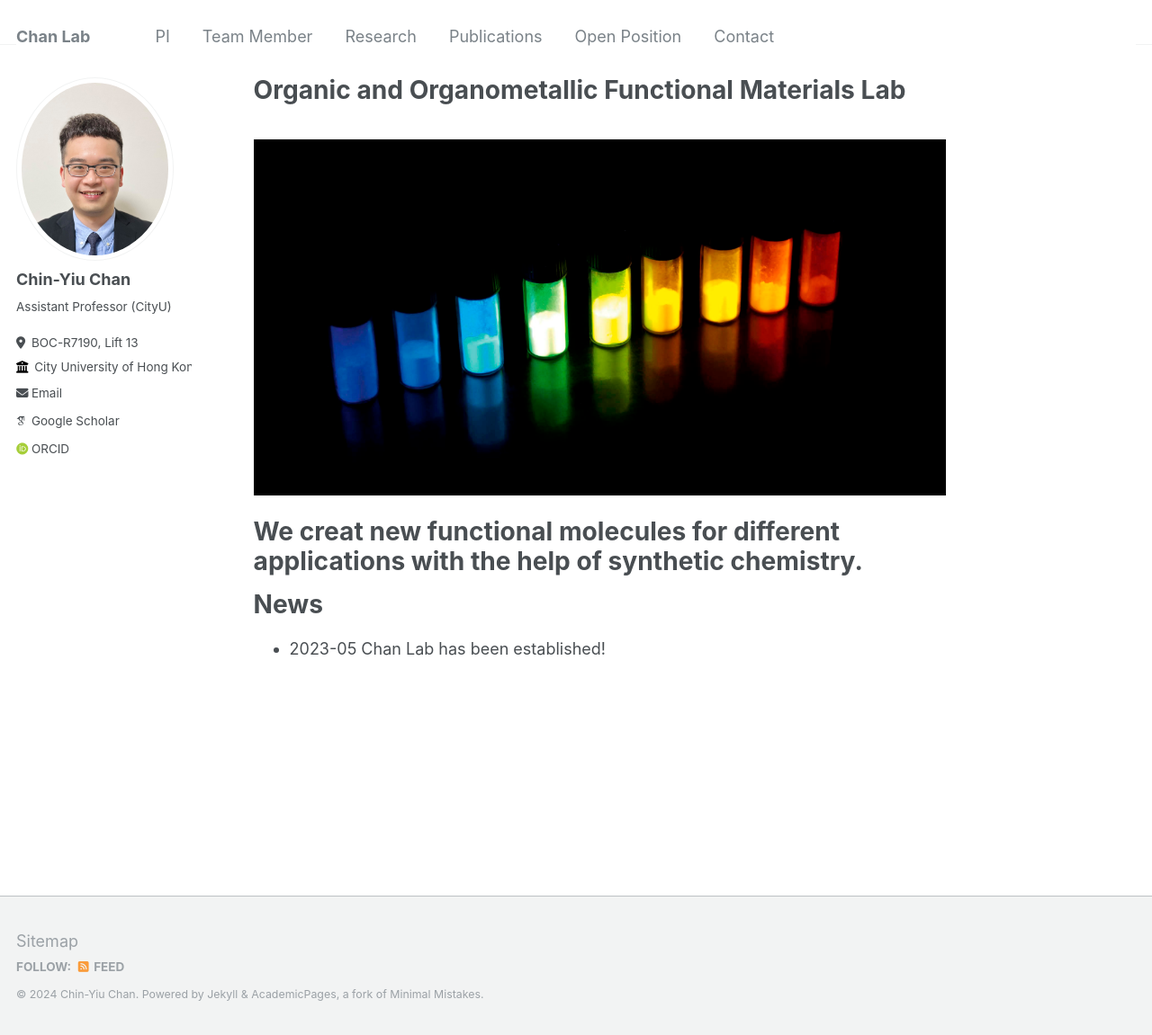
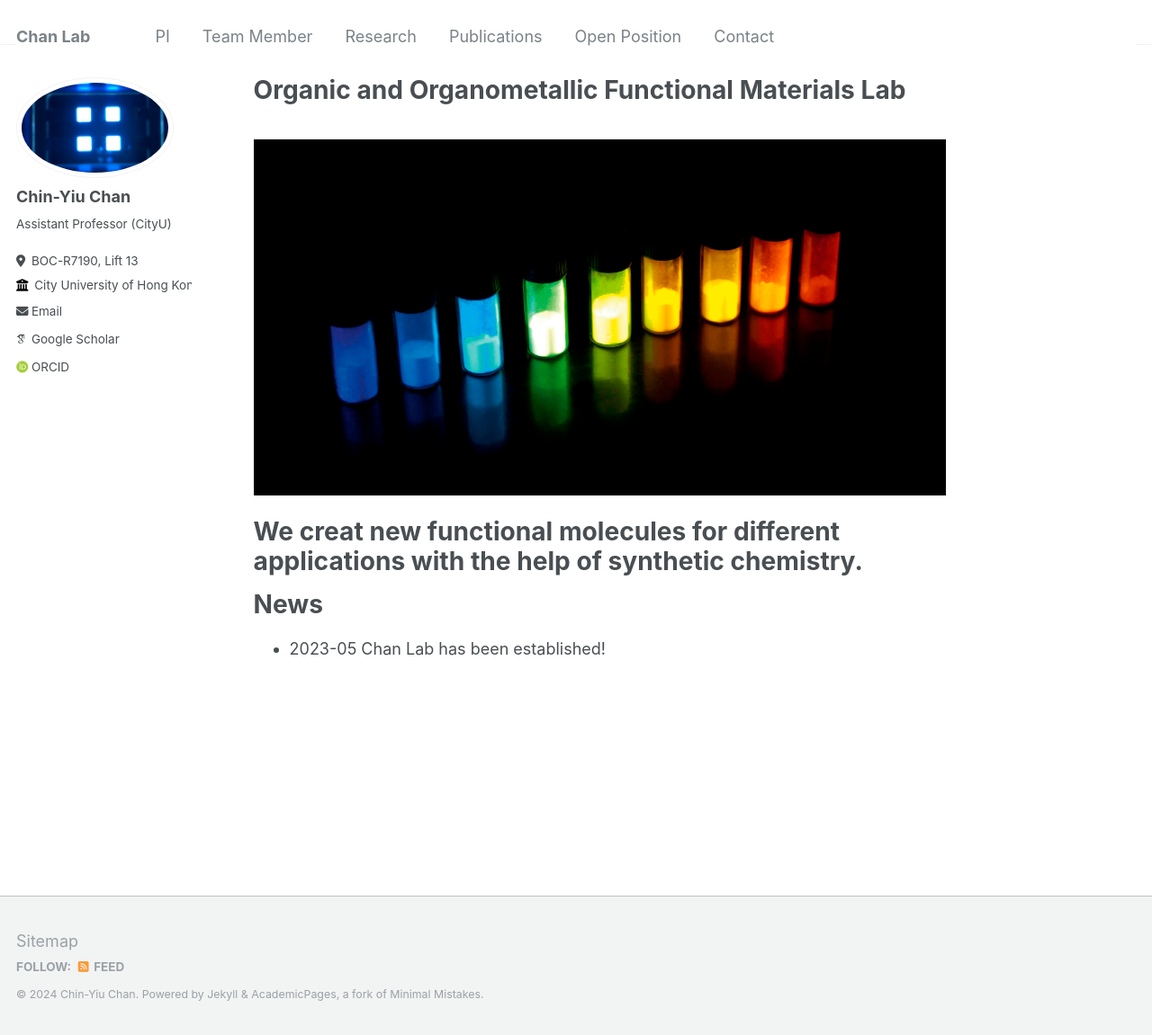
Before and after one commit to cychan-chem/chinychan.github.io, a Jekyll site: the page built from _pages/about.md, in a window 1280 px wide and 1151 px high. Shown: the whole window at 90% size. Built offline with Jekyll 4.4.1, drawn with Linux system fonts in a browser that asks for light colours; some web fonts are replaced.

Commit message:
Update _config.yml

```diff
--- a/_config.yml
+++ b/_config.yml
@@ -21,7 +21,7 @@ repository               : "chinychan/chinychan.github.io"
 #               Additional customization can be done by editing /_includes/author-profile.html
 author:
   # Biographic information
-  avatar           : "Photo_CHAN Chin-Yiu.jpg"
+  avatar           : "blue.jpg"
   name             : "Chin-Yiu Chan"
   pronouns         : # example: "she/her"
   bio              : "Assistant Professor (CityU)"
```
